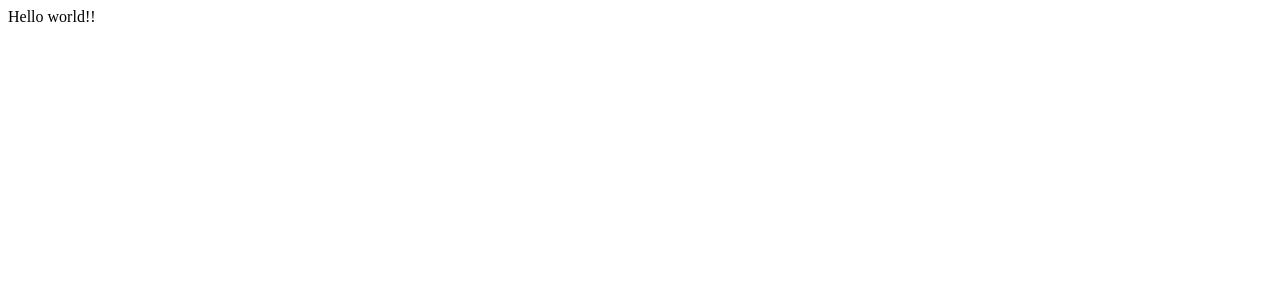
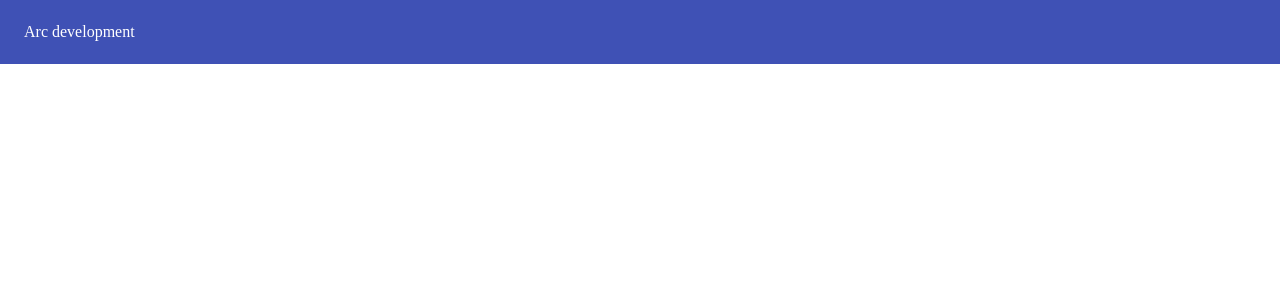
Before and after one commit to harryharanr/react-high-fidelity, a React (Create React App) app: page / in a window 1280 px wide. Shown: the top 300 px of the page. Built offline with nearby package versions, Linux system fonts and the light colour scheme.

Commit message:
AppBar added

```diff
--- a/src/App.js
+++ /dev/null
@@ -1,7 +0,0 @@
-import React from "react";
-
-function App() {
-  return <div className="App">Hello world!!</div>;
-}
-
-export default App;
--- /dev/null
+++ b/src/components/App.js
@@ -0,0 +1,13 @@
+import React from "react";
+import Header from "./ui/header";
+
+function App() {
+  return (
+    <div className="App">
+      <Header />
+      Hello!
+    </div>
+  );
+}
+
+export default App;
--- /dev/null
+++ b/src/components/ui/header.jsx
@@ -0,0 +1,29 @@
+import React from "react";
+import AppBar from "@material-ui/core/AppBar";
+import Toolbar from "@material-ui/core/Toolbar";
+import useScrollTrigger from "@material-ui/core/useScrollTrigger";
+
+function ElevationScroll(props) {
+  const { children, window } = props;
+  const trigger = useScrollTrigger({
+    disableHysteresis: true,
+    threshold: 0,
+    target: window ? window() : undefined,
+  });
+
+  return React.cloneElement(children, {
+    elevation: trigger ? 4 : 0,
+  });
+}
+
+const Header = (props) => {
+  return (
+    <ElevationScroll>
+      <AppBar>
+        <Toolbar>Arc development</Toolbar>
+      </AppBar>
+    </ElevationScroll>
+  );
+};
+
+export default Header;
--- a/src/index.js
+++ b/src/index.js
@@ -1,5 +1,5 @@
 import React from "react";
 import ReactDOM from "react-dom";
-import App from "./App";
+import App from "./components/App";
 
 ReactDOM.render(<App />, document.getElementById("root"));
```
Also changed, not shown: public/manifest.json.
